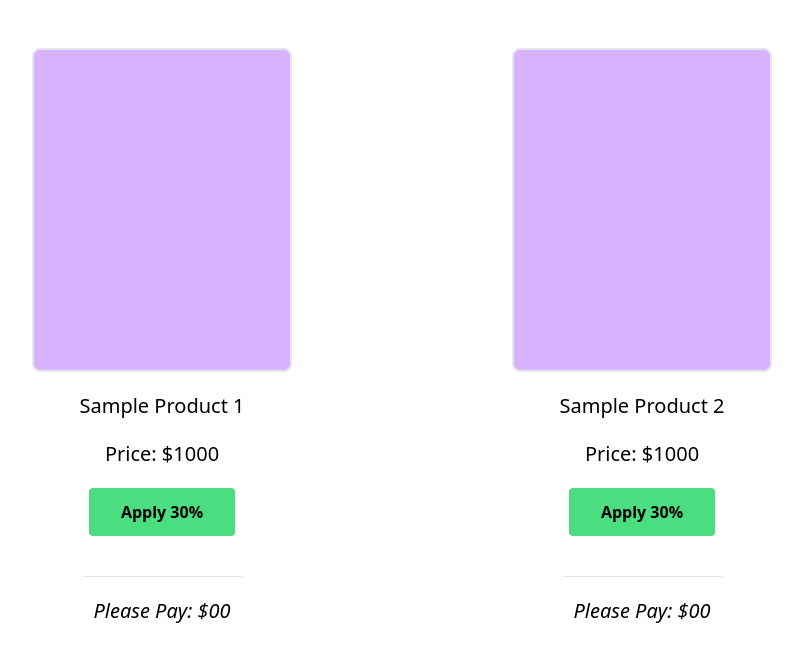
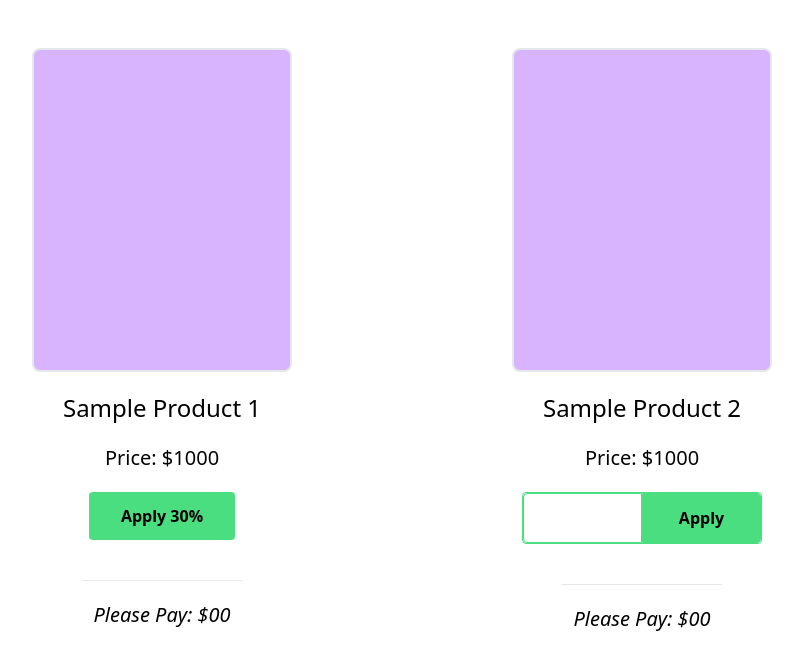
Before and after one commit to nurealammiaji/discount-events, a plain HTML site: page index.html in a window 1280 px wide. Shown: the part 92-762 px from the top of the page, without its empty margins (238-1041 px from the left). Drawn offline with nearby package versions, Linux system fonts and the light colour scheme.

Commit message:
new input style added

```diff
--- a/index.html
+++ b/index.html
@@ -15,17 +15,19 @@
         <section class="grid grid-cols-2 w-9/12 mx-auto">
             <div class="text-center">
                 <div class="bg-purple-300 py-40 px-32 border-2 hover:border-purple-600 w-20 mx-auto mt-10 rounded-lg"></div>
-                <h2 class="text-xl font-medium my-5">Sample Product 1</h2>
-                <h2 class="text-xl my-5 font-medium">Price: $<span id="real-price">1000</span></h2>
-                <button id="btn-apply" class="px-8 py-3 bg-green-400 hover:bg-blue-400 rounded font-bold">Apply 30%</button>
+                <h2 class="text-2xl font-medium my-5">Sample Product 1</h2>
+                <h2 class="text-xl my-5 font-medium">Price: $<span id="real-price-one">1000</span></h2>
+                <button id="btn-apply-one" class="px-8 py-3 bg-green-400 hover:bg-blue-400 rounded font-bold">Apply 30%</button>
                 <hr class="w-40 mt-10 mx-auto">
-                <h2 class="text-xl mt-5 italic font-medium">Please Pay: $<span id="discount-price">00</span></h2>
+                <h2 class="text-xl mt-5 italic font-medium">Please Pay: $<span id="discount-price-one">00</span></h2>
             </div>
             <div class="text-center">
                 <div class="bg-purple-300 py-40 px-32 border-2 hover:border-purple-600 w-20 mx-auto mt-10 rounded-lg"></div>
-                <h2 class="text-xl font-medium my-5">Sample Product 2</h2>
+                <h2 class="text-2xl font-medium my-5">Sample Product 2</h2>
                 <h2 class="text-xl my-5 font-medium">Price: $<span>1000</span></h2>
-                <button class="px-8 py-3 bg-green-400 hover:bg-blue-400 rounded font-bold">Apply 30%</button>
+                <div class="w-1/2 rounded border border-green-400 mx-auto">
+                    <input type="text" class="px-2 py-3 w-1/2 border border-green-400 rounded-tl rounded-bl"><button class="px-8 w-1/2 py-3 bg-green-400 hover:bg-blue-400 border border-green-400 rounded-tr rounded-br font-bold">Apply</button>
+                </div>
                 <hr class="w-40 mt-10 mx-auto">
                 <h2 class="text-xl mt-5 italic font-medium">Please Pay: $<span>00</span></h2>
             </div>
--- a/script.js
+++ b/script.js
@@ -1,9 +1,9 @@
-document.getElementById('btn-apply').addEventListener('click', function(){
-    let realPrice = document.getElementById('real-price');
+document.getElementById('btn-apply-one').addEventListener('click', function(){
+    let realPrice = document.getElementById('real-price-one');
     let realPriceValue = realPrice.innerText;
     let realPriceValueNumeric = parseFloat(realPriceValue);
 
-    let discountPrice = document.getElementById('discount-price');
+    let discountPrice = document.getElementById('discount-price-one');
     let discountPriceValue = discountPrice.innerText;
     let discountPriceValueNumeric = parseFloat(discountPriceValue);
 
```
